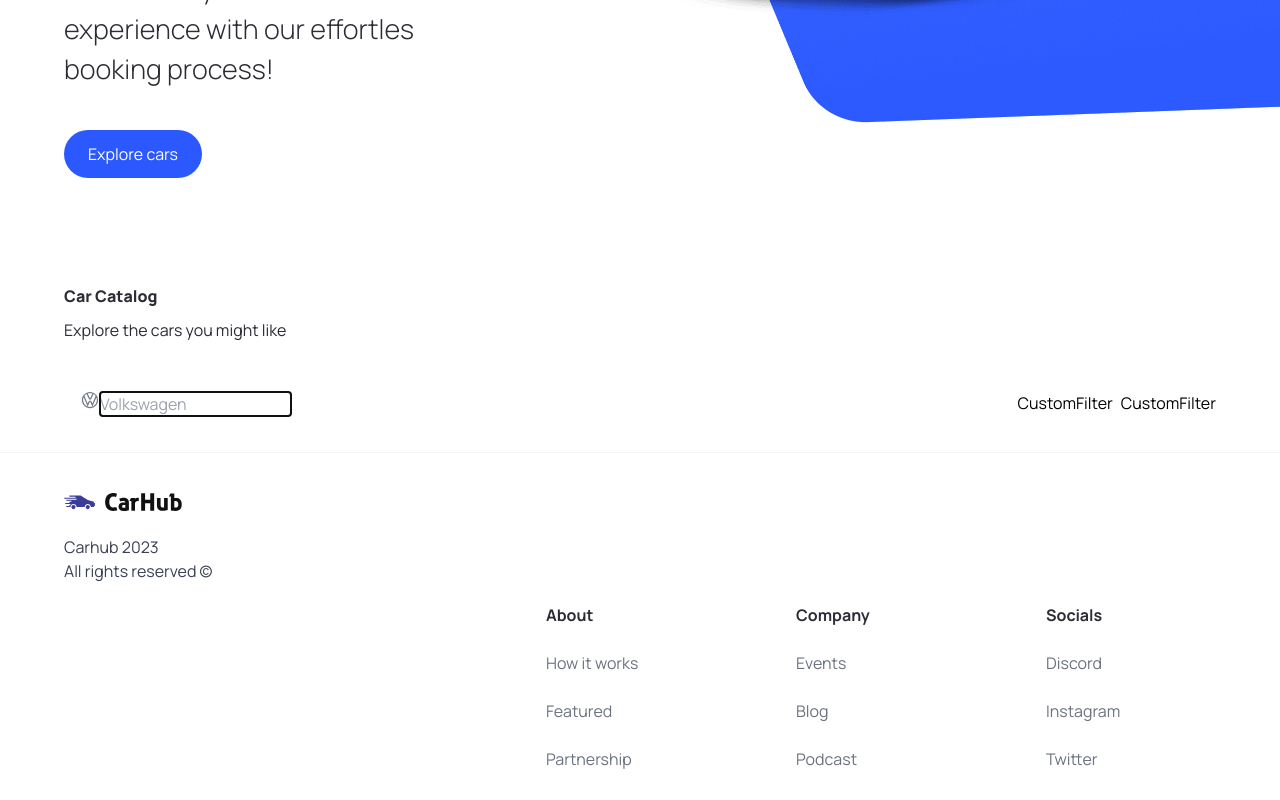
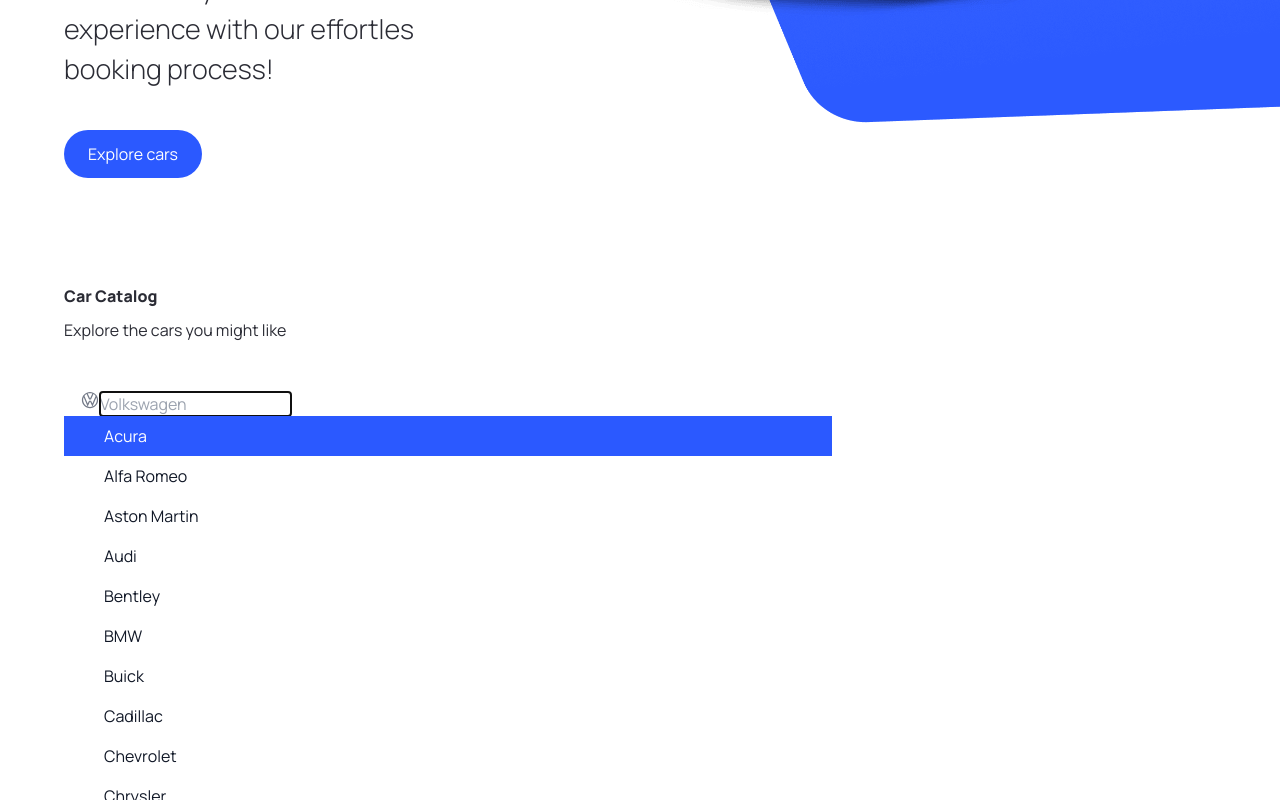
Before and after one commit to ApepLv/Car_Project, a Next.js app: page / in a window 1280 px wide. Both pictures are taken after a click on the button 82 px from the left and 980 px from the top of the page. Shown: the part 580-1380 px from the top of the page. Built offline with nearby package versions, Linux system fonts and the light colour scheme.

Commit message:
forth commit

```diff
--- a/components/SearchManufacturer.tsx
+++ b/components/SearchManufacturer.tsx
@@ -22,7 +22,7 @@
 
   return (
     <div className="search-manufacturer">
-        <Combobox>
+        <Combobox value={manufacturer} onChange={setManufacturer}>
             <div className="relative w-full">
               <Combobox.Button className="absoulute top-
               [14px]">
@@ -49,14 +49,47 @@
           afterLeave={() => SetQuery ('')}
           >
             <Combobox.Options>
+              {
+                filteredManufacturers.map((item) => (
+                <Combobox.Option
+                  key={item}
+                  className={({active}) => `
+                  relative search-manufacturer__option
+                  ${active ? `bg-primary-blue
+                  text-white` : `text-gray-900`}
+                `}
+                value={item}
+                >
 
+                {({ selected, active}) => (
+                <>
+                <span
+                          className={`block truncate ${
+                            selected ? 'font-medium' : 'font-normal'
+                          }`}
+                        >
+                          {item}
+                        </span>
+                        {selected ? (
+                          <span
+                          className={`absolute inset-y-0 left-0 flex items-center pl-3 ${
+                            active ? 'text-white' : 'text-teal-600'
+                          }`}
+                          >
+                          </span>
+                        ) : null}
+                </>
+                )}
+                </Combobox.Option>
+                )
+                )}
             </Combobox.Options>
-
           </Transition>
 
             </div>
         </Combobox>
     </div>
+
   )
 }
 
```
